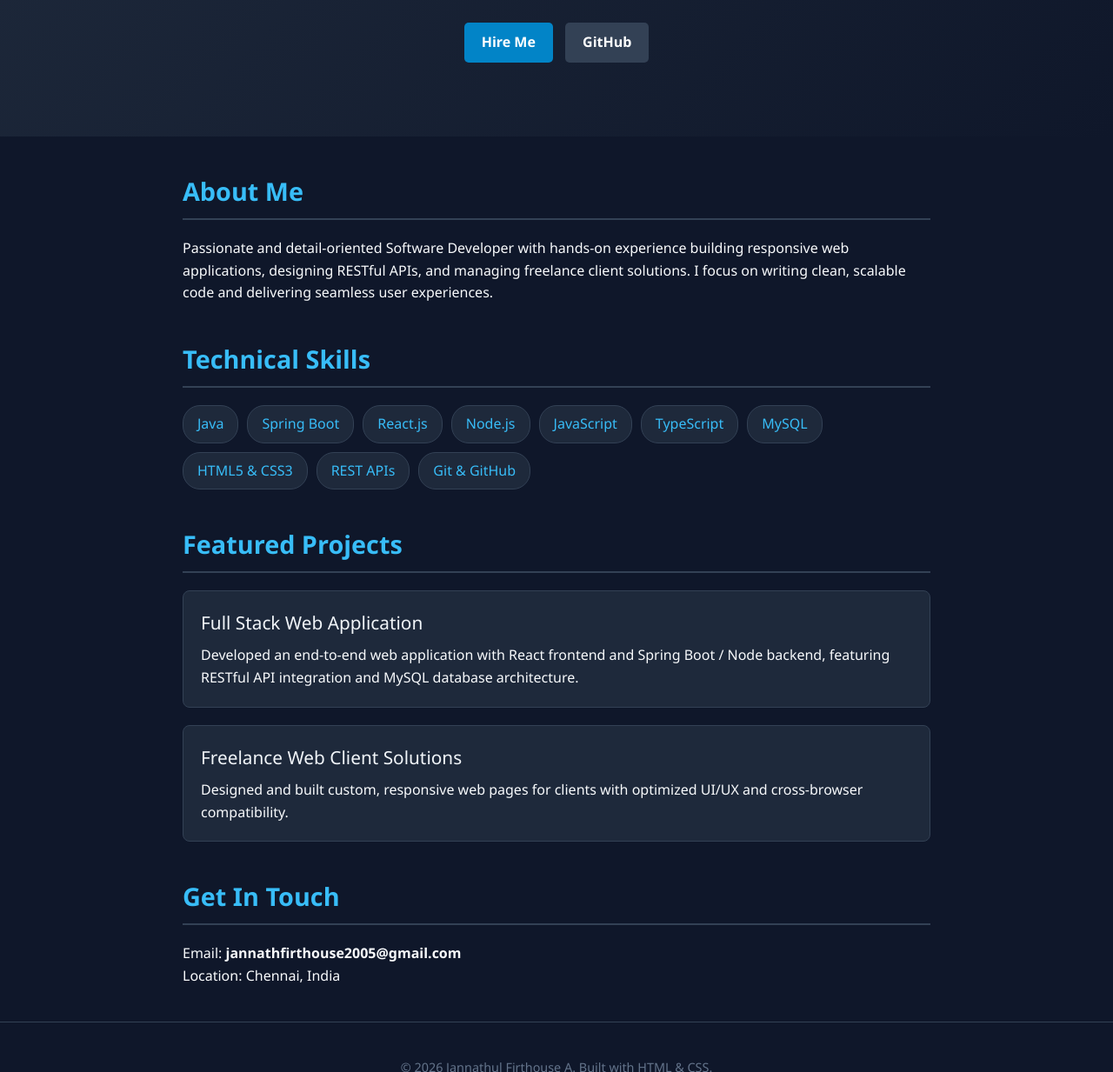
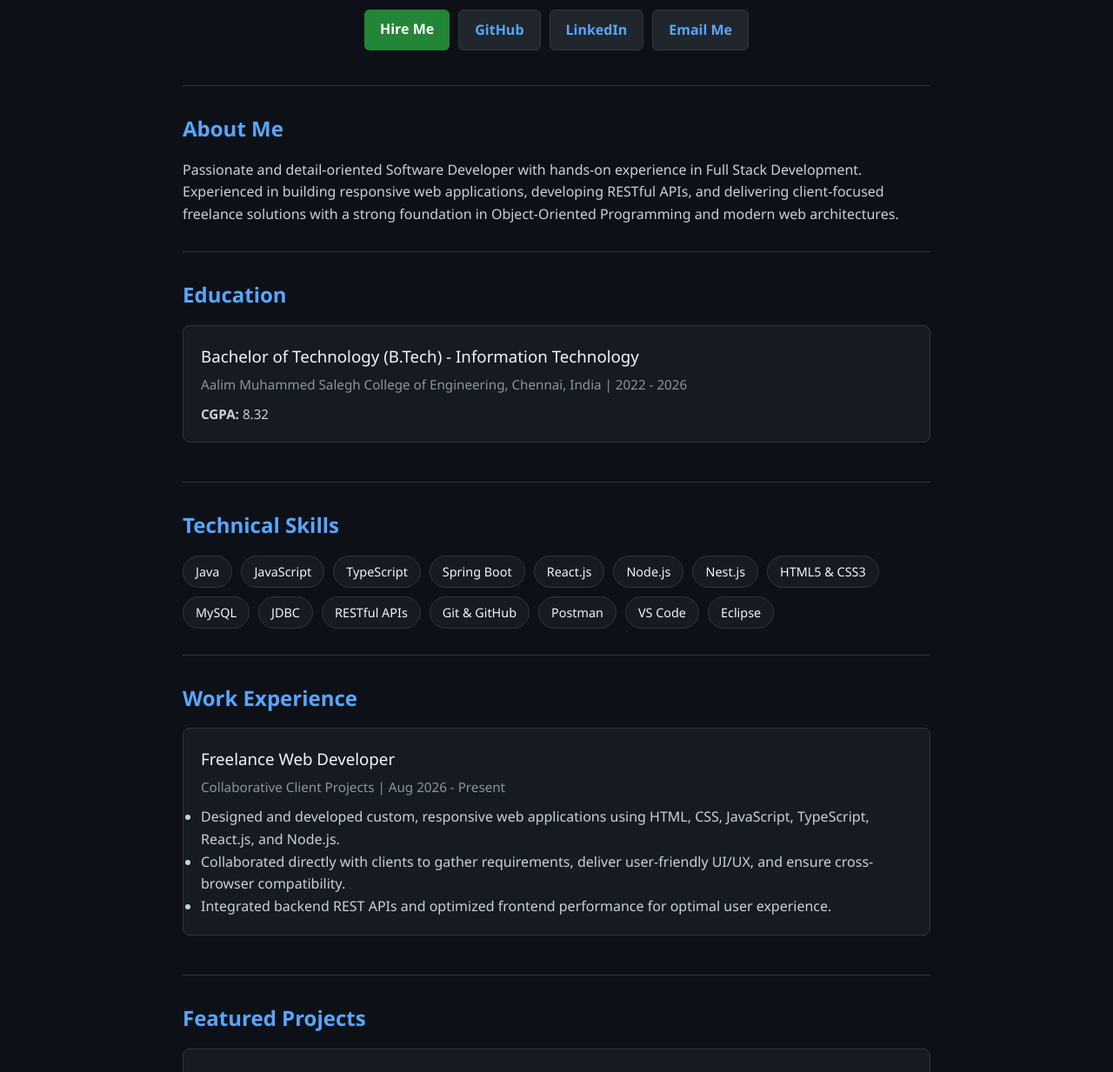
Before and after one commit to Firthouse04/portfolio, a plain HTML site: page index.html in a window 1280 px wide. Shown: the part 214-1447 px from the top of the page at 87% size. Drawn offline with Linux system fonts and the light colour scheme.

Commit message:
Revamp index.html with new layout and styles
Updated the HTML structure and styling for improved layout and design. Added sections for education, work experience, and certifications, along with enhanced button styles and interactivity.

```diff
--- a/index.html
+++ b/index.html
@@ -6,71 +6,135 @@
   <title>Jannathul Firthouse A | Full Stack Developer</title>
   <style>
     * { margin: 0; padding: 0; box-sizing: border-box; font-family: 'Segoe UI', Tahoma, Geneva, Verdana, sans-serif; }
-        body { background-color: #0f172a; color: #f8fafc; line-height: 1.6; }
-        header { text-align: center; padding: 80px 20px; background: linear-gradient(135deg, #1e293b, #0f172a); }
-        h1 { font-size: 2.5rem; color: #38bdf8; margin-bottom: 10px; }
-        p.subtitle { font-size: 1.2rem; color: #94a3b8; max-width: 600px; margin: 0 auto 20px; }
-        .btn { display: inline-block; padding: 10px 20px; background-color: #0284c7; color: white; text-decoration: none; border-radius: 5px; font-weight: bold; margin: 5px; }
-        .btn:hover { background-color: #0369a1; }
-        section { max-width: 900px; margin: 40px auto; padding: 0 20px; }
-        h2 { font-size: 1.8rem; color: #38bdf8; border-bottom: 2px solid #334155; padding-bottom: 8px; margin-bottom: 20px; }
+    body { background-color: #0d1117; color: #c9d1d9; line-height: 1.6; padding: 20px; max-width: 900px; margin: auto; }
+    header { text-align: center; padding: 40px 0; border-bottom: 1px solid #30363d; }
+    h1 { color: #58a6ff; font-size: 2.5rem; margin-bottom: 10px; }
+    h3 { color: #8b949e; font-weight: 400; margin-bottom: 15px; }
+    .btn-container { margin-top: 20px; display: flex; gap: 10px; justify-content: center; flex-wrap: wrap; }
+    .btn { background: #21262d; color: #58a6ff; padding: 10px 18px; border: 1px solid #30363d; border-radius: 6px; text-decoration: none; font-weight: 600; }
+    .btn:hover { background: #30363d; }
+    .btn-highlight { background: #238636; color: #fff; border: none; }
+    .btn-highlight:hover { background: #2ea043; }
+    section { padding: 30px 0; border-bottom: 1px solid #30363d; }
+    h2 { color: #58a6ff; margin-bottom: 15px; font-size: 1.5rem; }
     .skills-grid { display: flex; flex-wrap: wrap; gap: 10px; }
-        .skill-badge { background-color: #1e293b; color: #38bdf8; border: 1px solid #334155; padding: 8px 16px; border-radius: 20px; font-weight: 500; }
-        .project-card { background-color: #1e293b; border: 1px solid #334155; padding: 20px; border-radius: 8px; margin-bottom: 20px; }
-        .project-title { font-size: 1.3rem; color: #f1f5f9; margin-bottom: 8px; }
-        footer { text-align: center; padding: 40px; border-top: 1px solid #334155; color: #64748b; font-size: 0.9rem; }
+    .skill-badge { background: #161b22; border: 1px solid #30363d; padding: 6px 14px; border-radius: 20px; font-size: 0.9rem; color: #f0f6fc; }
+    .card { background: #161b22; border: 1px solid #30363d; padding: 20px; border-radius: 8px; margin-bottom: 15px; }
+    .card h3 { color: #f0f6fc; margin-bottom: 5px; }
+    .card p { font-size: 0.95rem; }
+    .sub-text { color: #8b949e; font-size: 0.85rem; margin-bottom: 10px; }
+    footer { text-align: center; padding: 20px 0; color: #8b949e; font-size: 0.85rem; }
   </style>
 </head>
 <body>
 
+  <!-- Hero / Header Section -->
   <header>
-        <h1>Jannathul Firthouse A</h1>
-        <p class="subtitle">Full Stack Developer specializing in Java, Spring Boot, React.js, Node.js, and MySQL.</p>
-        <a href="mailto:jannathfirthouse2005@gmail.com" class="btn">Hire Me</a>
-        <a href="https://github.com/Firthouse04" target="_blank" class="btn" style="background-color: #334155;">GitHub</a>
+    <h1>Jannathul Firthouse A 👋</h1>
+    <h3>Full Stack Developer (Java | Spring Boot | React.js | Node.js | Nest.js)</h3>
+    <p>Building scalable web applications, RESTful APIs, and seamless UI experiences.</p>
+
+    <div class="btn-container">
+      <a href="#contact" class="btn btn-highlight">Hire Me</a>
+      <a href="https://github.com/Firthouse04" target="_blank" class="btn">GitHub</a>
+      <a href="https://linkedin.com/in/jannathul-firthouse" target="_blank" class="btn">LinkedIn</a>
+      <a href="mailto:jannathfirthouse2005@gmail.com" class="btn">Email Me</a>
+    </div>
   </header>
 
-    <section id="about">
+  <section>
     <h2>About Me</h2>
-        <p>Passionate and detail-oriented Software Developer with hands-on experience building responsive web applications, designing RESTful APIs, and managing freelance client solutions. I focus on writing clean, scalable code and delivering seamless user experiences.</p>
+    <p>Passionate and detail-oriented Software Developer with hands-on experience in Full Stack Development. Experienced in building responsive web applications, developing RESTful APIs, and delivering client-focused freelance solutions with a strong foundation in Object-Oriented Programming and modern web architectures.</p>
   </section>
 
-    <section id="skills">
+
+  <section>
+    <h2>Education</h2>
+    <div class="card">
+      <h3>Bachelor of Technology (B.Tech) - Information Technology</h3>
+      <p class="sub-text">Aalim Muhammed Salegh College of Engineering, Chennai, India | 2022 - 2026</p>
+      <p><strong>CGPA:</strong> 8.32</p>
+    </div>
+  </section>
+
+  <!-- Technical Skills Section -->
+  <section>
     <h2>Technical Skills</h2>
     <div class="skills-grid">
       <span class="skill-badge">Java</span>
+      <span class="skill-badge">JavaScript</span>
+      <span class="skill-badge">TypeScript</span>
       <span class="skill-badge">Spring Boot</span>
       <span class="skill-badge">React.js</span>
       <span class="skill-badge">Node.js</span>
-            <span class="skill-badge">JavaScript</span>
-            <span class="skill-badge">TypeScript</span>
+      <span class="skill-badge">Nest.js</span>
+      <span class="skill-badge">HTML5 & CSS3</span>
       <span class="skill-badge">MySQL</span>
-            <span class="skill-badge">HTML5 & CSS3</span>
-            <span class="skill-badge">REST APIs</span>
+      <span class="skill-badge">JDBC</span>
+      <span class="skill-badge">RESTful APIs</span>
       <span class="skill-badge">Git & GitHub</span>
+      <span class="skill-badge">Postman</span>
+      <span class="skill-badge">VS Code</span>
+      <span class="skill-badge">Eclipse</span>
     </div>
   </section>
 
-    <section id="projects">
-        <h2>Featured Projects</h2>
-        <div class="project-card">
-            <div class="project-title">Full Stack Web Application</div>
-            <p>Developed an end-to-end web application with React frontend and Spring Boot / Node backend, featuring RESTful API integration and MySQL database architecture.</p>
-        </div>
-        <div class="project-card">
-            <div class="project-title">Freelance Web Client Solutions</div>
-            <p>Designed and built custom, responsive web pages for clients with optimized UI/UX and cross-browser compatibility.</p>
+
+  <section>
+    <h2>Work Experience</h2>
+    <div class="card">
+      <h3>Freelance Web Developer</h3>
+      <p class="sub-text">Collaborative Client Projects | Aug 2026 - Present</p>
+      <ul>
+        <li>Designed and developed custom, responsive web applications using HTML, CSS, JavaScript, TypeScript, React.js, and Node.js.</li>
+        <li>Collaborated directly with clients to gather requirements, deliver user-friendly UI/UX, and ensure cross-browser compatibility.</li>
+        <li>Integrated backend REST APIs and optimized frontend performance for optimal user experience.</li>
+      </ul>
     </div>
   </section>
 
+
+  <section id="projects">
+    <h2>Featured Projects</h2>
+
+    <!-- Project 1 -->
+    <div class="card">
+      <h3>Employee Management System (CRUD Application)</h3>
+      <p>Developed a scalable RESTful API application using Java and Spring Boot to streamline employee data management. Implemented core CRUD operations integrated with MySQL database and executed end-to-end API testing using Postman.</p>
+    </div>
+
+    <!-- Project 2 -->
+    <div class="card">
+      <h3>Attendance Management System</h3>
+      <p>Designed and built a web-based Attendance Management System to track and record daily student/employee attendance efficiently. Integrated database logging, automated report generation, and built a user-friendly interface for easy monitoring.</p>
+    </div>
+
+    <!-- Project 3 -->
+    <div class="card">
+      <h3>Freelance Web Client Solutions (Node.js & React)</h3>
+      <p>Designed and developed full-stack freelance web applications using React.js for interactive UI and Node.js with Express for backend APIs. Delivered custom solutions tailored to client requirements with optimized performance and responsive design.</p>
+    </div>
+  </section>
+
+  <section>
+    <h2>Certifications & Leadership</h2>
+    <div class="card">
+      <p><strong>Certification:</strong> Java Full Stack Development - Blue Ball Technologies</p>
+      <p><strong>Leadership:</strong> Overall Event Coordinator & Technical Coordinator (Paper Presentation) at Ragnork'25 Symposium</p>
+    </div>
+  </section>
+
+
   <section id="contact">
     <h2>Get In Touch</h2>
-        <p>Email: <strong>jannathfirthouse2005@gmail.com</strong></p>
-        <p>Location: Chennai, India</p>
+    <p>📧 <strong>Email:</strong> jannathfirthouse2005@gmail.com</p>
+    <p>📞 <strong>Phone:</strong> +91 9840824192</p>
+    <p>📍 <strong>Location:</strong> Chennai, India</p>
+    <p>🔗 <strong>LinkedIn:</strong> linkedin.com/in/jannathul-firthouse</p>
   </section>
 
   <footer>
-        <p>© 2026 Jannathul Firthouse A. Built with HTML & CSS.</p>
+    <p>© 2026 Jannathul Firthouse A. All rights reserved.</p>
   </footer>
 
 </body>
```
Lines whose indentation alone changed are shown as unchanged.
